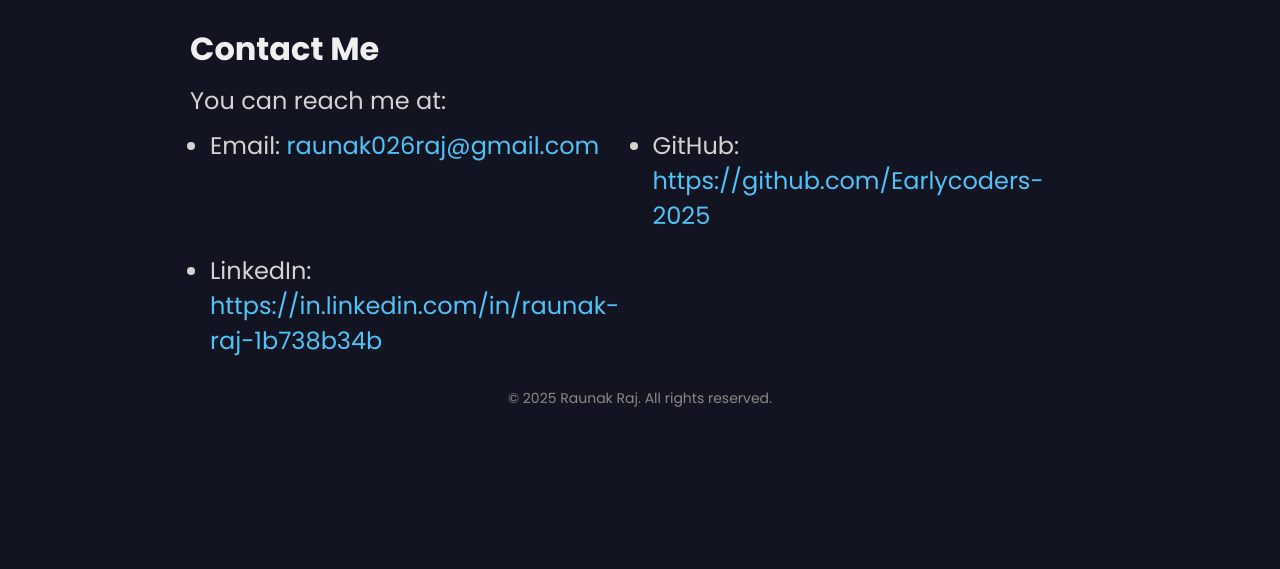
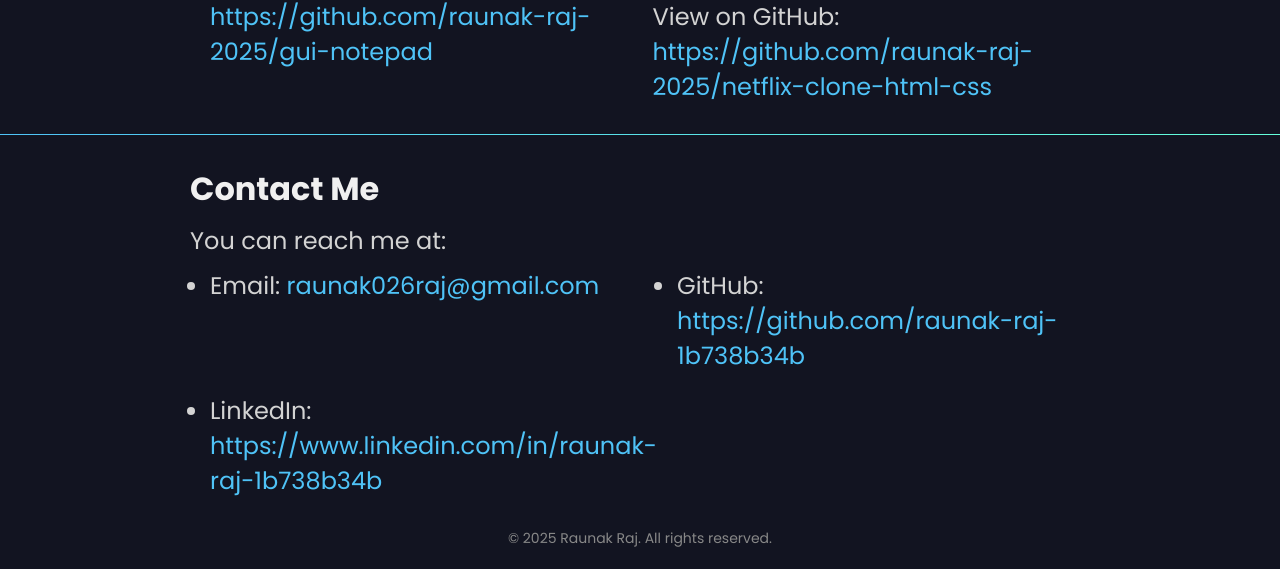
Before and after one commit to Earlycoders-2025/raunakraj.github.io, a plain HTML site: page index.html in a window 1280 px wide. Shown: the part 2727-3296 px from the top of the page. Before the commit the page ends 3156 px from the top, so only its background shows below. Drawn offline with Linux system fonts and the light colour scheme; a script that the page names is missing.

Commit message:
Update index.html

```diff
--- a/index.html
+++ b/index.html
@@ -39,26 +39,26 @@
         <h3>Typing Master</h3>
         <p>A GUI based typing speed tester built using Python and Tkinter. It shows real-time WPM (word per minute) and has a clean user interface. Includes Typing test, Help, Setting, About and Exit option</p>
         <p class="project-img"><span>Mobile view preview</span><img class="netflix-img" src="/Assets/Typing-master.jpg" />
-        <p>View on GitHub: <a href="#">Coming Soon...</a></p>
+        <p>View on GitHub: <a href="https://github.com/raunak-raj-2025/typing-master">https://github.com/raunak-raj-2025/typing-master</a></p>
       </li>
       <li>
         <h3>Advanced GUI Calculator</h3>
         <p>A fully functional calculator app built using Python and Tkinter. It supports all standard and scientific operations including addition, subtraction, multiplication, division, square root, exponentiation, percentage, brackets, pi, and more. It also features an interactive history log, AC, cut, and clear buttons — all packed into a clean, responsive GUI similar to real calculator apps.</p>
         <p class="project-img"><span>Mobile view preview</span><img class="netflix-img" src="/Assets/Calculator.jpg" alt="Netflix Clone" />
-        <p>View on GitHub: <a href="#">Coming Soon...</a></p>
+        <p>View on GitHub: <a href="https://github.com/raunak-raj-2025/gui-calculator">https://github.com/raunak-raj-2025/gui-calculator</a></p>
       </li>
       <li>
         <h3>GUI Notepad</h3>
         <p>A lightweight text editor built with Python and Tkinter. It features file saving, opening, editing, and a clean UI — similar to the default Notepad app. A great utility tool for writing and note-taking tasks.</p>
         <p class="project-img"><span>Mobile view preview</span><img class="netflix-img" src="/Assets/Notepad.jpg" alt="Netflix Clone" />
-        <p>View on GitHub: <a href="#">Coming Soon...</a></p>
+        <p>View on GitHub: <a href="https://github.com/raunak-raj-2025/gui-notepad">https://github.com/raunak-raj-2025/gui-notepad</a></p>
       </li>
       <li>
         <h3>Netflix Homepage Clone</h3>
         </p>
         <p>A static front-end clone of Netflix's landing page using HTML and CSS. It mimics the real layout, sections, background, and CTA button designs — responsive and mobile-friendly. Built to practice UI design skills.</p>
         <p class="project-img"><span>Mobile view preview</span><img class="netflix-img" src="/Assets/Netflix.jpg" alt="Netflix Clone" />
-        <p>View on GitHub: <a href="#">Coming Soon...</a></p>
+        <p>View on GitHub: <a href="https://github.com/raunak-raj-2025/netflix-clone-html-css">https://github.com/raunak-raj-2025/netflix-clone-html-css</a></p>
       </li>
     </ul>
   </section>
@@ -68,8 +68,8 @@
     <p>You can reach me at:</p>
     <ul>
       <li>Email: <a href="mailto:raunak026raj@gmail.com">raunak026raj@gmail.com</a></li>
-      <li>GitHub: <a href="https://github.com/Earlycoders-2025">https://github.com/Earlycoders-2025</a></li>
-      <li>LinkedIn: <a href="https://in.linkedin.com/in/raunak-raj-1b738b34b">https://in.linkedin.com/in/raunak-raj-1b738b34b</a></li>
+      <li>GitHub: <a href="https://github.com/raunak-raj-2025">https://github.com/raunak-raj-1b738b34b</a></li>
+      <li>LinkedIn: <a href="https://www.linkedin.com/in/raunak-raj2025">https://www.linkedin.com/in/raunak-raj-1b738b34b</a></li>
     </ul>
   </section>
   <footer>
```
